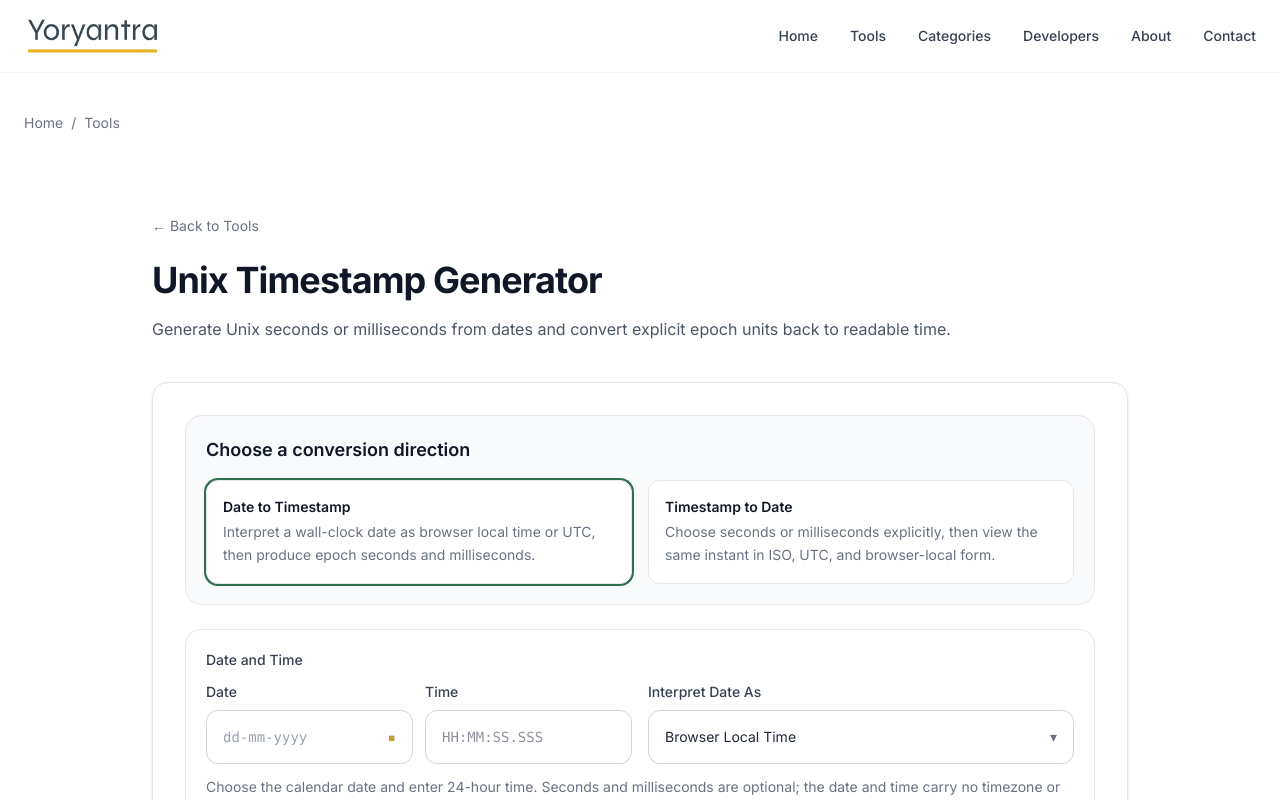
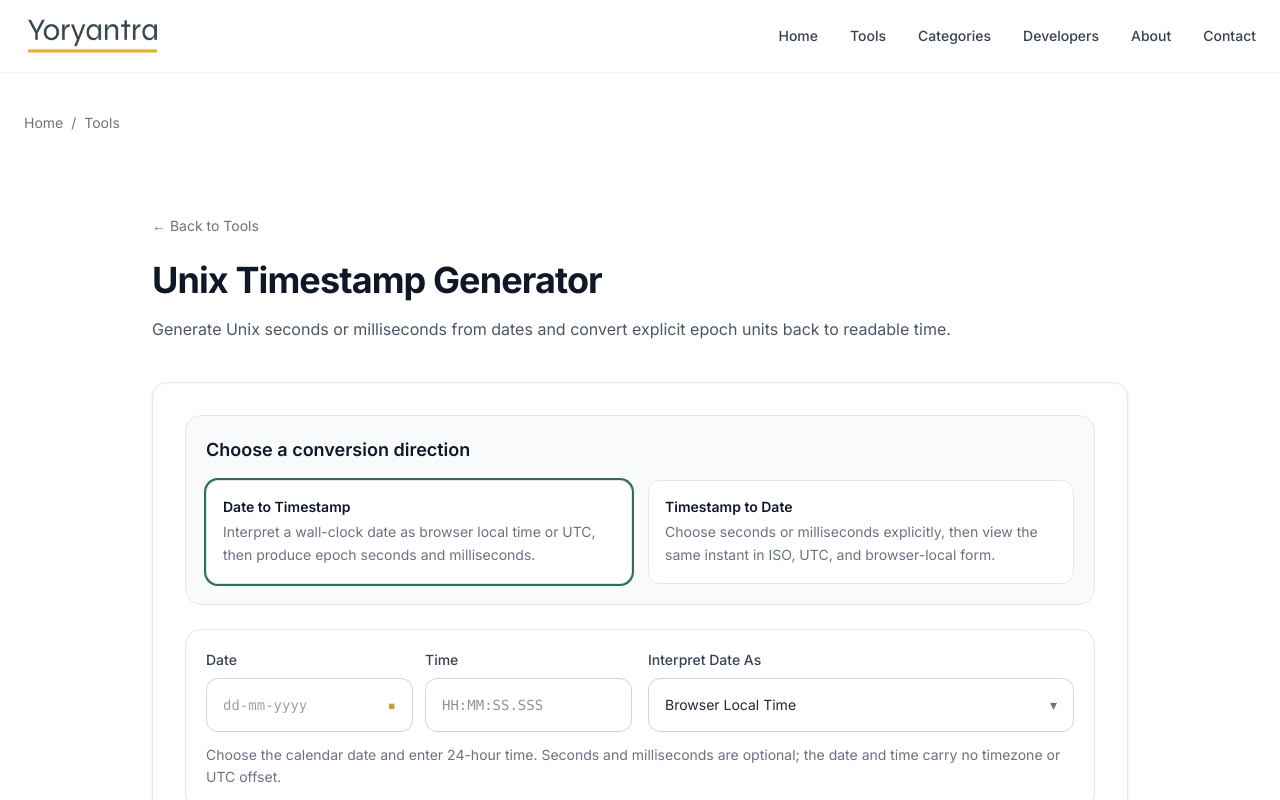
Before and after one commit to vaarunsonawwane-ops/yoryantra-new, a Next.js app: page /tools/unix-timestamp-generator in a window 1280 px wide. Shown: the top 800 px of the page. Built offline with nearby package versions, Linux system fonts and the light colour scheme.

Commit message:
Update ToolClient.tsx

```diff
--- a/app/tools/unix-timestamp-generator/ToolClient.tsx
+++ b/app/tools/unix-timestamp-generator/ToolClient.tsx
@@ -174,7 +174,6 @@ export default function ToolClient() {
 
       {mode === "date-to-timestamp" ? (
         <div className="mt-6 rounded-2xl border border-gray-200 bg-white p-5">
-          <div className="mb-3 text-sm font-medium text-gray-700">Date and Time</div>
           <div className="grid gap-4 md:grid-cols-2">
             <div className="grid gap-3 sm:grid-cols-2">
               <DatePickerField
```
